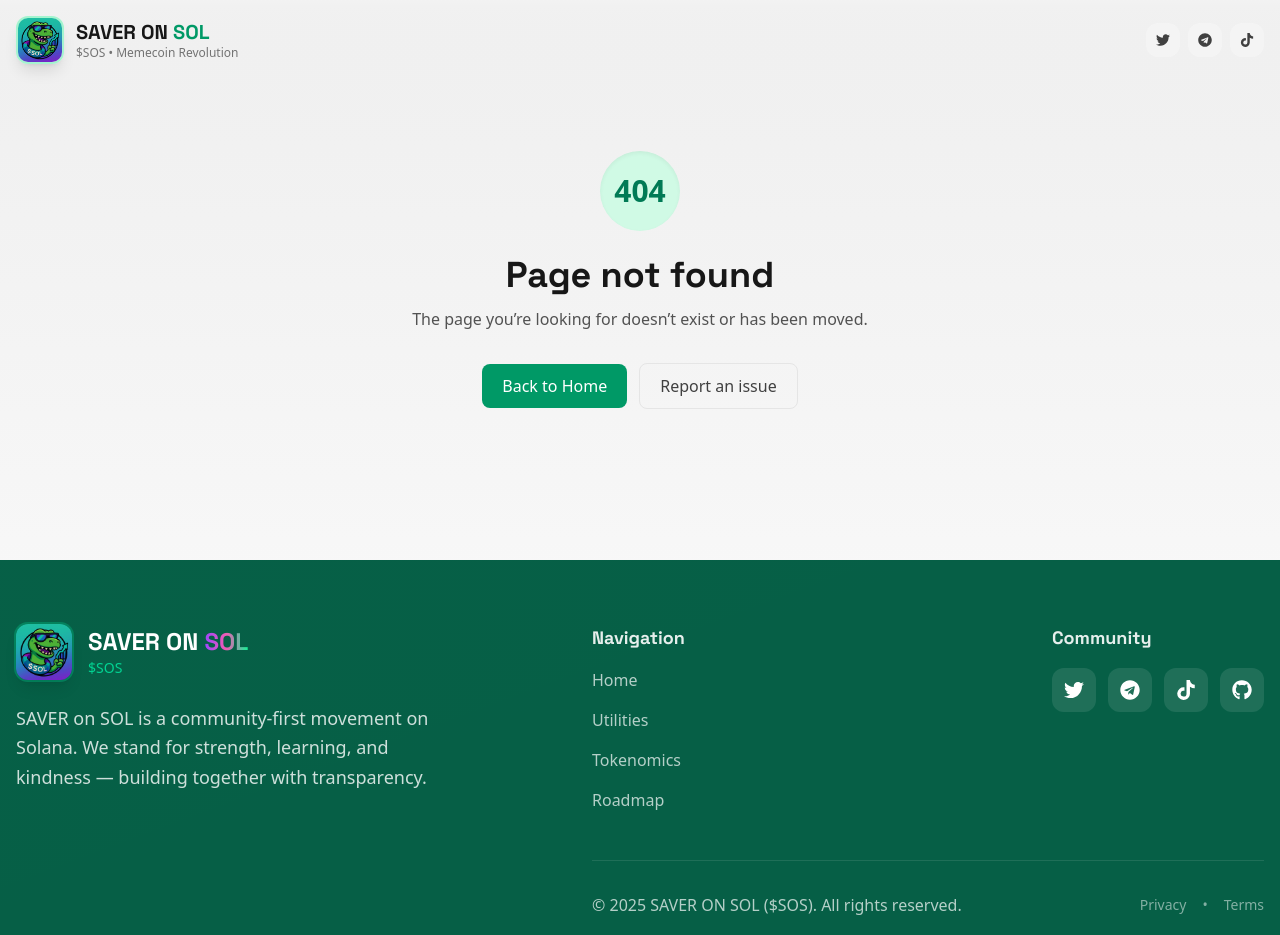
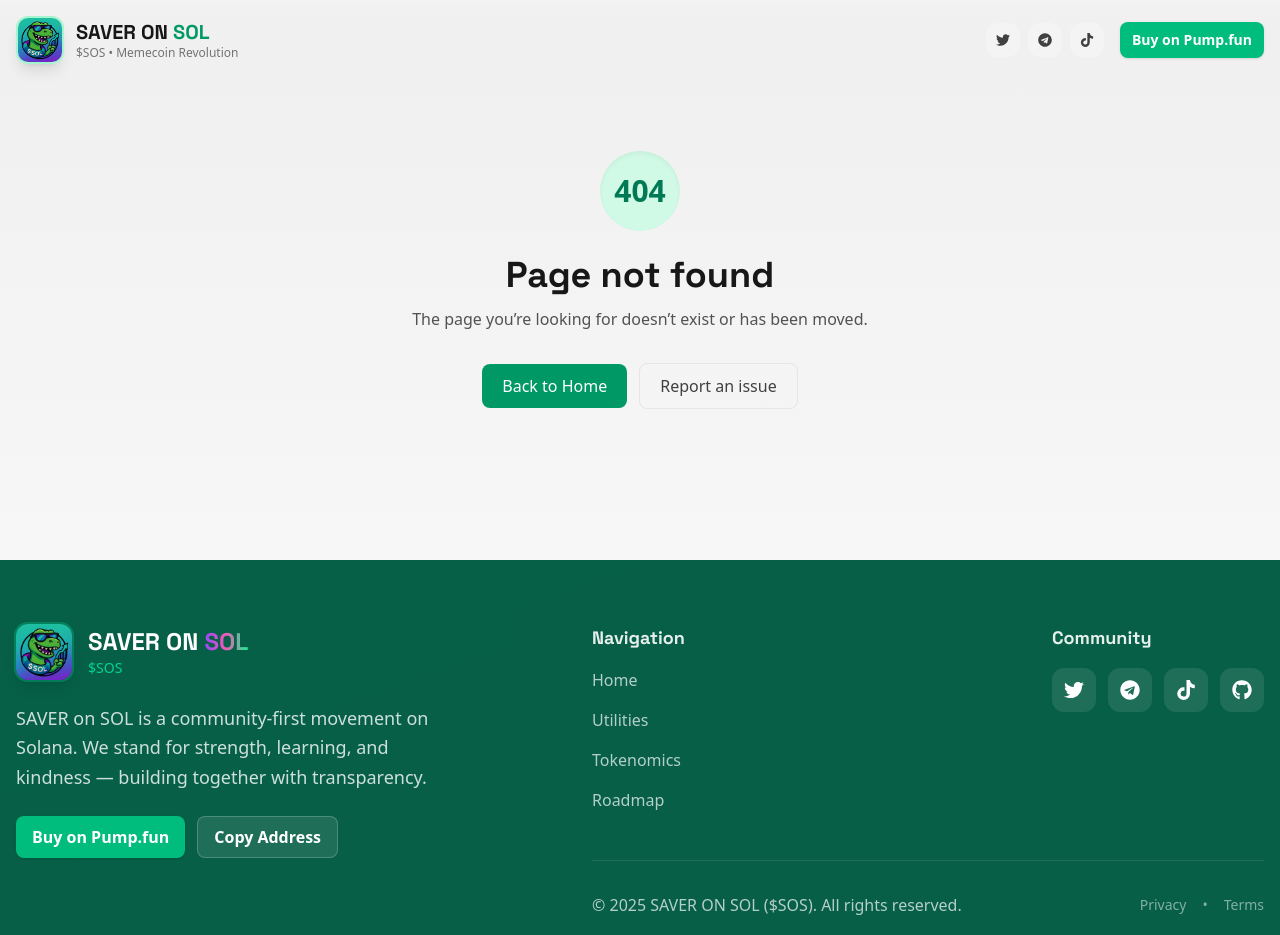
Before and after one commit to Ticoworld/saver-site, a React (Vite) app: page /leaderboard in a window 1280 px wide. Shown: the top 935 px of the page. Built offline with nearby package versions, Linux system fonts and the light colour scheme.

Commit message:
feat: Add quick actions for buying on Pump.fun and copying contract address; update SOS configuration with contract and links

```diff
--- a/src/components/Footer.jsx
+++ b/src/components/Footer.jsx
@@ -36,6 +36,28 @@ const Footer = () => {
             <p className="text-white/80 leading-relaxed text-lg">
               SAVER on SOL is a community-first movement on Solana. We stand for strength, learning, and kindness — building together with transparency.
             </p>
+
+            {/* Quick actions */}
+            <div className="mt-6 flex flex-col sm:flex-row gap-3">
+              {SOS.links.pumpFun && (
+                <a
+                  href={SOS.links.pumpFun}
+                  target="_blank"
+                  rel="noopener noreferrer"
+                  className="inline-flex items-center justify-center px-4 py-2 rounded-lg bg-emerald-500 hover:bg-emerald-400 text-white font-semibold shadow"
+                >
+                  Buy on Pump.fun
+                </a>
+              )}
+              {SOS.contractAddress && (
+                <button
+                  onClick={() => navigator.clipboard.writeText(SOS.contractAddress)}
+                  className="inline-flex items-center justify-center px-4 py-2 rounded-lg bg-white/10 hover:bg-white/20 text-white font-semibold border border-white/20"
+                >
+                  Copy Address
+                </button>
+              )}
+            </div>
           </div>
 
           {/* Links & Social Section */}
--- a/src/components/Header.jsx
+++ b/src/components/Header.jsx
@@ -102,6 +102,21 @@ const Header = () => {
               </Motion.a>
             )}
           </Motion.div>
+
+          {/* Quick Pump.fun CTA */}
+          {SOS.links.pumpFun && (
+            <Motion.a
+              href={SOS.links.pumpFun}
+              target="_blank"
+              rel="noopener noreferrer"
+              initial={{ opacity: 0, x: 20 }}
+              animate={{ opacity: 1, x: 0 }}
+              transition={{ duration: 0.6, delay: 0.3, ease: 'easeOut' }}
+              className="hidden sm:inline-flex items-center px-3 py-2 rounded-lg bg-emerald-500 text-white text-sm font-semibold hover:bg-emerald-400 shadow"
+            >
+              Buy on Pump.fun
+            </Motion.a>
+          )}
         </div>
       </div>
     </header>
--- a/src/components/Hero.jsx
+++ b/src/components/Hero.jsx
@@ -213,7 +213,7 @@ const Hero = () => {
                   }}
                   className="absolute inset-0 bg-gradient-to-r from-transparent via-white/20 to-transparent skew-x-12"
                 />
-                <span className="relative z-10">Launch Trading</span>
+                <span className="relative z-10">Buy on Pump.fun</span>
               </Motion.a>
             ) : (
               <Motion.button
@@ -252,6 +252,89 @@ const Hero = () => {
                 Contract Soon
               </Motion.button>
             )}
+          </Motion.div>
+
+          {/* Quick copy address below CTAs */}
+          {SOS.contractAddress && (
+            <Motion.div
+              initial={{ opacity: 0, y: 20 }}
+              animate={{ opacity: 1, y: 0 }}
+              transition={{ duration: 0.6, delay: 2.6 }}
+              className="max-w-3xl mx-auto mb-16"
+            >
+              <div className="text-neutral-300 text-sm mb-2">Contract Address</div>
+              <div className="bg-white/10 border border-white/20 rounded-xl p-3 backdrop-blur-sm">
+                <div className="flex items-center justify-between gap-2">
+                  <code className="text-emerald-300 font-mono text-xs sm:text-sm truncate">{SOS.contractAddress}</code>
+                  <button
+                    onClick={() => navigator.clipboard.writeText(SOS.contractAddress)}
+                    className="px-3 py-1.5 text-xs rounded-lg bg-emerald-500 text-white hover:bg-emerald-400 transition-colors"
+                    aria-label="Copy contract address"
+                  >
+                    Copy
+                  </button>
+                </div>
+              </div>
+            </Motion.div>
+          )}
+
+          {/* Available Now Section */}
+          <Motion.div
+            initial={{ opacity: 0, y: 30 }}
+            animate={{ opacity: 1, y: 0 }}
+            transition={{ duration: 0.8, delay: 2.8 }}
+            className="max-w-5xl mx-auto"
+          >
+            <div className="text-center mb-8">
+              <h3 className="text-2xl md:text-3xl font-bold text-white mb-4">Available Now On</h3>
+              <div className="w-16 h-1 bg-emerald-400 mx-auto mb-6"></div>
+            </div>
+            <div className="grid grid-cols-1 md:grid-cols-3 gap-6 gap-y-3 mb-8">
+              {/* Pump.fun */}
+              {SOS.links.pumpFun && (
+                <Motion.a
+                  href={SOS.links.pumpFun}
+                  target="_blank"
+                  rel="noopener noreferrer"
+                  whileHover={{ scale: 1.05, y: -3 }}
+                  whileTap={{ scale: 0.95 }}
+                  className="bg-gradient-to-r from-emerald-600 to-emerald-700 text-white p-6 rounded-xl text-center shadow-xl hover:shadow-2xl transition-all group"
+                >
+                  <div className="text-xl font-bold mb-2">Buy on Pump.fun</div>
+                  <div className="text-emerald-100 text-sm">Trade directly</div>
+                </Motion.a>
+              )}
+
+              {/* Dexscreener */}
+              {SOS.links.dexscreener && (
+                <Motion.a
+                  href={SOS.links.dexscreener}
+                  target="_blank"
+                  rel="noopener noreferrer"
+                  whileHover={{ scale: 1.05, y: -3 }}
+                  whileTap={{ scale: 0.95 }}
+                  className="bg-gradient-to-r from-blue-600 to-blue-700 text-white p-6 rounded-xl text-center shadow-xl hover:shadow-2xl transition-all group"
+                >
+                  <div className="text-xl font-bold mb-2">Dexscreener Chart</div>
+                  <div className="text-blue-100 text-sm">View price & volume</div>
+                </Motion.a>
+              )}
+
+              {/* GeckoTerminal */}
+              {SOS.links.geckoTerminal && (
+                <Motion.a
+                  href={SOS.links.geckoTerminal}
+                  target="_blank"
+                  rel="noopener noreferrer"
+                  whileHover={{ scale: 1.05, y: -3 }}
+                  whileTap={{ scale: 0.95 }}
+                  className="bg-gradient-to-r from-purple-600 to-purple-700 text-white p-6 rounded-xl text-center shadow-xl hover:shadow-2xl transition-all group"
+                >
+                  <div className="text-xl font-bold mb-2">GeckoTerminal Chart</div>
+                  <div className="text-purple-100 text-sm">Advanced analytics</div>
+                </Motion.a>
+              )}
+            </div>
           </Motion.div>
 
           {/* Enhanced stats grid with 3D cards */}
--- a/src/components/HowToBuy.jsx
+++ b/src/components/HowToBuy.jsx
@@ -97,7 +97,7 @@ const HowToBuy = () => {
                 rel="noopener noreferrer"
                 className="inline-block bg-white text-emerald-700 px-8 py-3 rounded-xl font-bold shadow-lg hover:bg-neutral-100 transition-colors"
               >
-                Open Pump.fun
+                Buy on Pump.fun
               </a>
             </Motion.div>
           )}
@@ -113,18 +113,28 @@ const HowToBuy = () => {
             <p className="mb-6 text-neutral-300 leading-relaxed">
               Monitor price and trading volume on analytics platforms
             </p>
-            {SOS.links.dexscreener ? (
+            <div className="flex flex-col sm:flex-row gap-3 justify-center">
+              {SOS.links.dexscreener && (
                 <a
                   href={SOS.links.dexscreener}
                   target="_blank"
                   rel="noopener noreferrer"
-                className="inline-block bg-white text-neutral-800 px-8 py-3 rounded-xl font-bold shadow-lg hover:bg-neutral-100 transition-colors"
+                  className="inline-block bg-white text-neutral-800 px-6 py-3 rounded-xl font-bold shadow-lg hover:bg-neutral-100 transition-colors"
                 >
-                View Analytics
+                  Dexscreener
                 </a>
-            ) : (
-              <span className="inline-block bg-white/80 text-neutral-700 px-8 py-3 rounded-xl font-bold shadow-lg opacity-80">Available at Launch</span>
               )}
+              {SOS.links.geckoTerminal && (
+                <a
+                  href={SOS.links.geckoTerminal}
+                  target="_blank"
+                  rel="noopener noreferrer"
+                  className="inline-block bg-purple-600 text-white px-6 py-3 rounded-xl font-bold shadow-lg hover:bg-purple-500 transition-colors"
+                >
+                  GeckoTerminal
+                </a>
+              )}
+            </div>
           </Motion.div>
         </div>
       </div>
--- a/src/config/sos.js
+++ b/src/config/sos.js
@@ -7,7 +7,7 @@ const SOS = {
   network: 'Solana',
   supply: '1,000,000,000',
   // Will be provided after launch
-  contractAddress: null,
+  contractAddress: 'JD8FzFN2Z5AMaqxrB2q5aGKknVu5s1VSKU4VkCYQpump',
   // External links (set when available)
   links: {
     website: 'https://www.savercoin.info/',
@@ -18,11 +18,11 @@ const SOS = {
   discord: null,
     tiktok: 'https://www.tiktok.com/@saveronsol',
     github: 'https://github.com/Ticoworld/saver-site',
-    // Set these when launched
-    pumpFun: null,
-    dexscreener: null,
-    geckoTerminal: null,
-    solscan: null,
+  // Set these when launched
+  pumpFun: 'https://pump.fun/coin/JD8FzFN2Z5AMaqxrB2q5aGKknVu5s1VSKU4VkCYQpump',
+    dexscreener: 'https://dexscreener.com/solana/JD8FzFN2Z5AMaqxrB2q5aGKknVu5s1VSKU4VkCYQpump',
+    geckoTerminal: 'https://www.geckoterminal.com/solana/pools/HcivS1icYj7pkrUp8xvaRuKFzVbxA4ywCmYEUFh2EoMX',
+    solscan: 'https://solscan.io/token/JD8FzFN2Z5AMaqxrB2q5aGKknVu5s1VSKU4VkCYQpump',
   },
 };
 
```
Also changed, not shown: 1 other file (tests, documents, lock files or other folders). Lines whose indentation alone changed are shown as unchanged.
